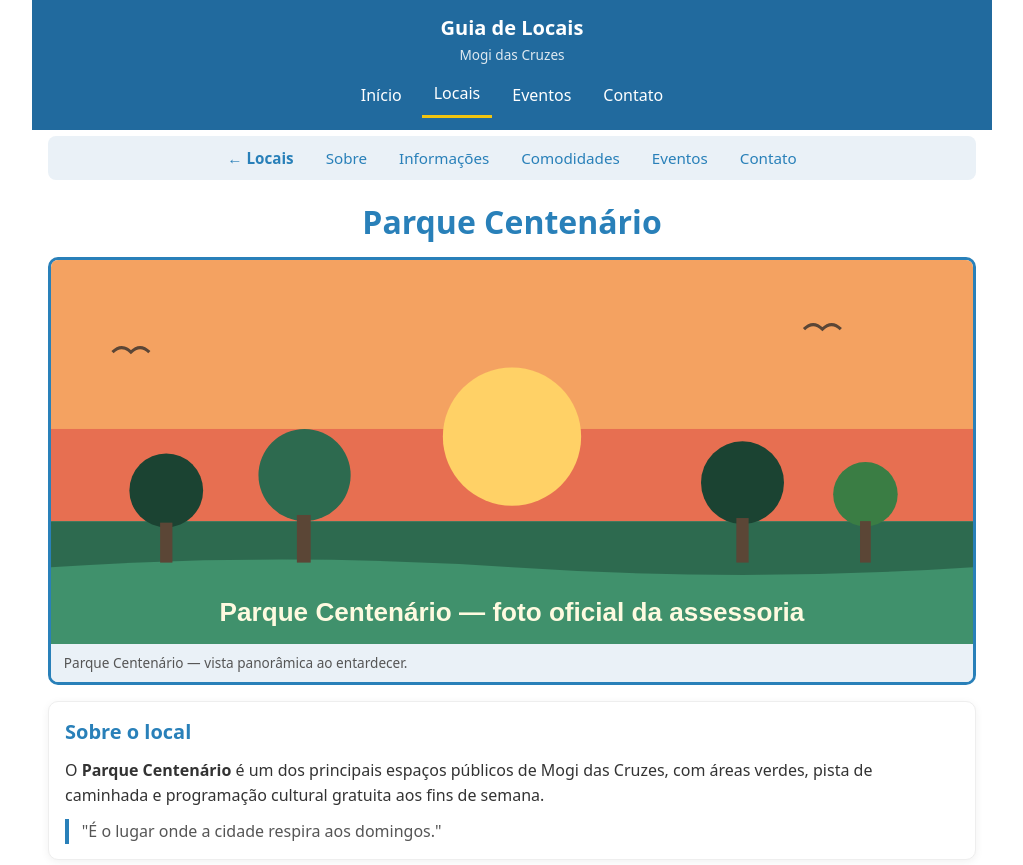
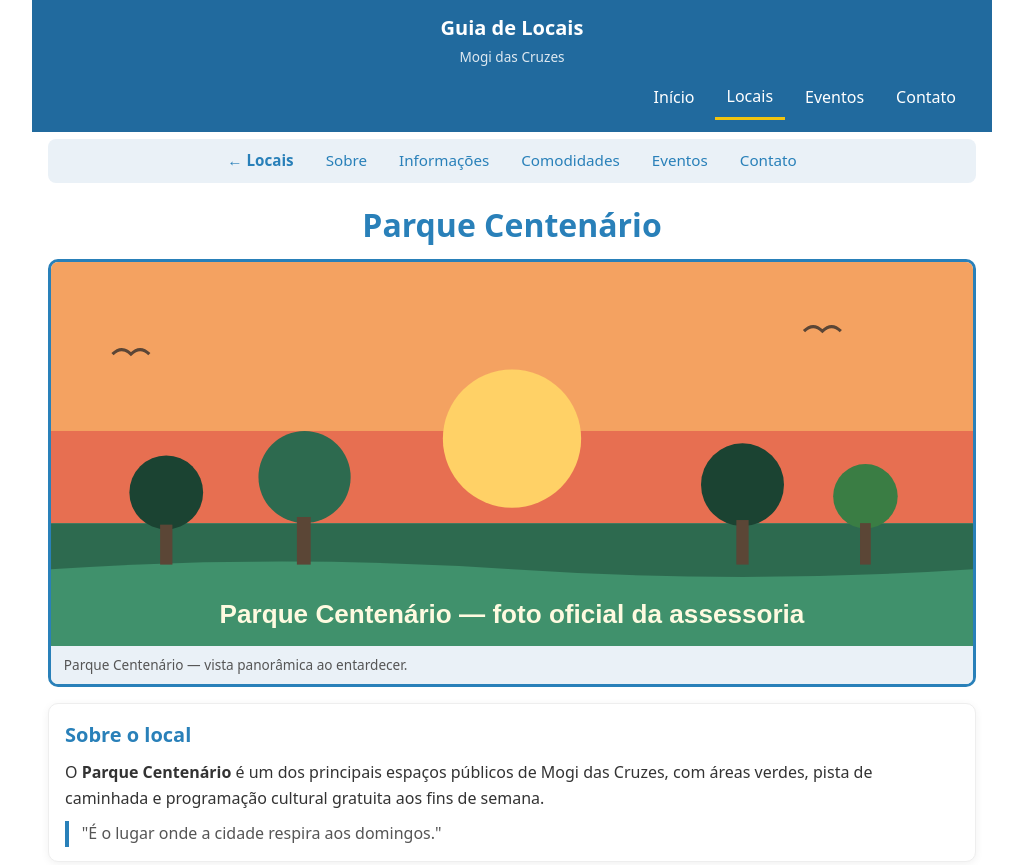
Before and after one commit to brawny66506/guia-locais-eventos, a plain HTML site: page parque-centenario.html in a window 1280 px wide. Shown: the top 865 px of the page, without its empty margins (128-1151 px from the left). Drawn offline with Linux system fonts and the light colour scheme.

Commit message:
refactor: reorganizar cabeçalho do guia

```diff
--- a/style.css
+++ b/style.css
@@ -45,6 +45,13 @@ body {
   }
 }
 
+/* Organização da identidade do guia */
+.identidade {
+  display: flex;
+  flex-direction: column;
+  gap: 0.15rem;
+}
+
 .cabecalho {
   grid-area: topo;
   display: flex;
@@ -55,6 +62,11 @@ body {
   background: #216a9e;
   color: #fff;
   padding: 0.75rem 1.5rem;
+}
+
+/* Mantém o menu afastado da identidade */
+.cabecalho nav {
+  margin-left: auto;
 }
 
 .logo {
@@ -70,6 +82,8 @@ body {
 .menu-lista {
   display: flex;
   flex-wrap: wrap;
+  align-items: center;
+  justify-content: flex-end;
   gap: 0.5rem;
   list-style: none;
 }
```
